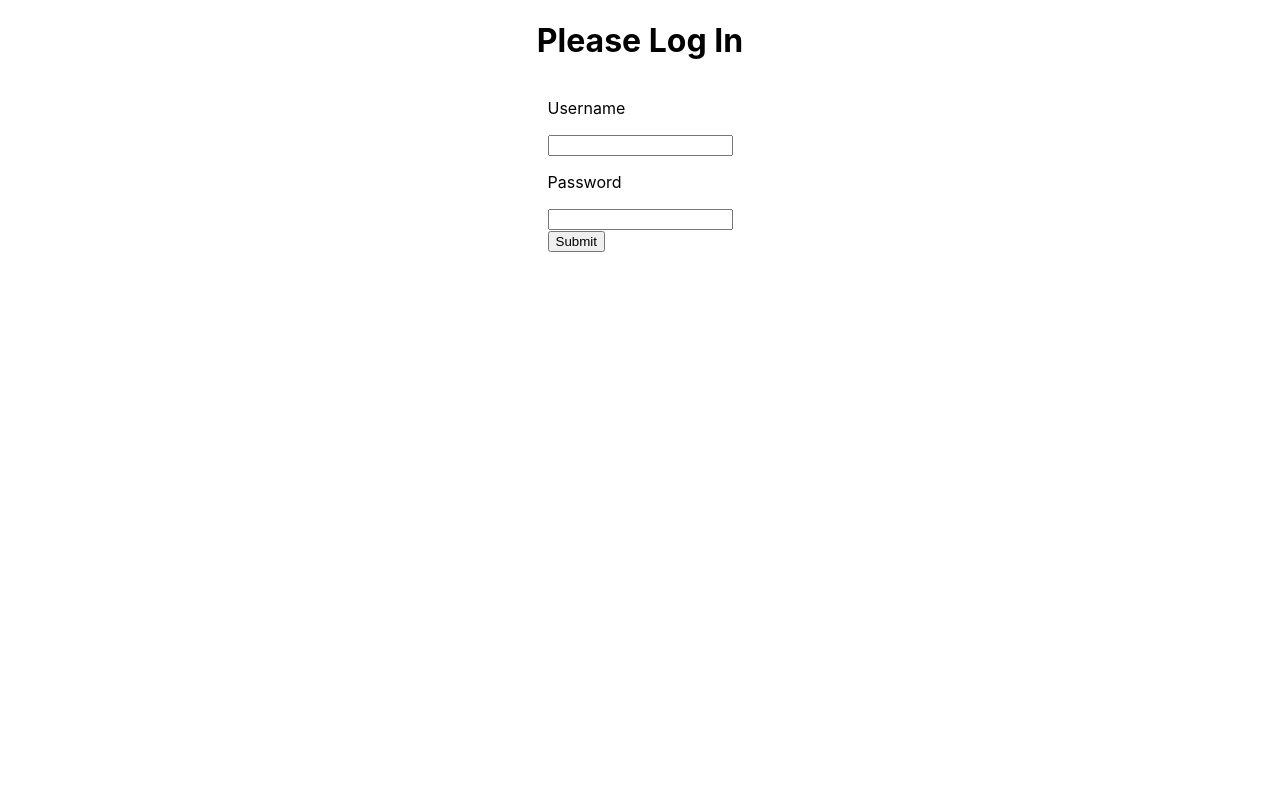
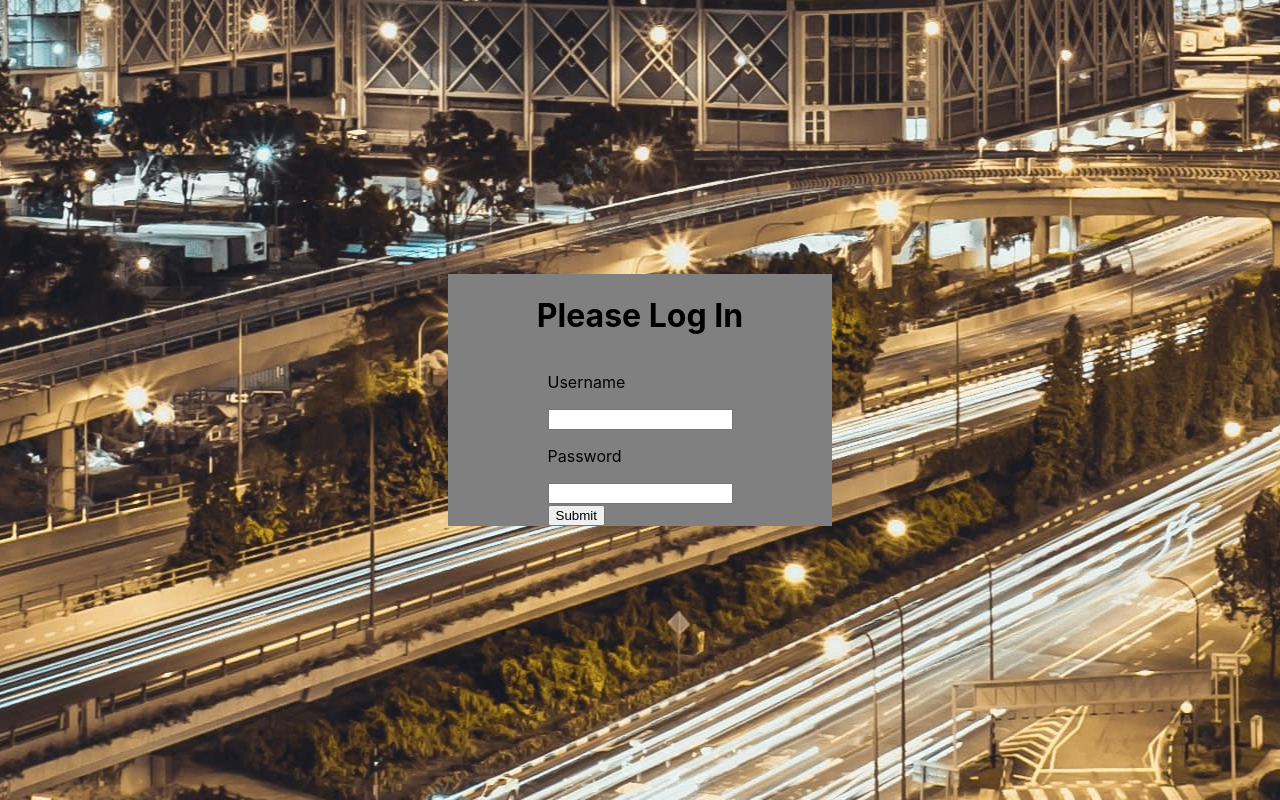
Before and after one commit to MaJaWh/ChargeUp, a React (Create React App) app: page / in a window 1280 px wide. Built offline with nearby package versions, Linux system fonts and the light colour scheme.

Commit message:
Added a background im age to the login page

```diff
--- a/src/components/Login.jsx
+++ b/src/components/Login.jsx
@@ -29,9 +29,11 @@ function Login({ setToken }) {
     }
 
     return(
-        <div className="login-wrapper">
+        <div className='login__outer'>
+         <div className='login__background-image'>
+          <div className="login-box">
             <h1>Please Log In</h1>
-        <form onSubmit={handleSubmit}>
+            <form onSubmit={handleSubmit}>
             <label>
                 <p>Username</p>
                 <input type="text" onChange={e => setUsername(e.target.value)}/>
@@ -43,7 +45,9 @@ function Login({ setToken }) {
             <div>
                 <button type="submit">Submit</button>
             </div>
-        </form>
+            </form>
+          </div>
+         </div>
         </div>
     )
 }
--- a/src/styles/Login.css
+++ b/src/styles/Login.css
@@ -1,5 +1,26 @@
-.login-wrapper {
+.login__outer {
+    background-color: none;
+    width: auto;
+    height: 100vh;
+}
+
+.login__background-image {
+    display: flex;
+    align-items: center;
+    justify-content: center;
+    flex-direction: column;
+    background-image: url('../images/xavier-l-_3xRXB_CF5w-unsplash\(2\).jpg');
+    background-position: center;
+    background-repeat: no-repeat;
+    height: 100vh;
+    width: 100%;
+}
+
+.login-box{
+    background-color: grey;
     display: flex;
     flex-direction: column;
     align-items: center;
+    margin: auto;;
+    width: 30%;
 }
```
Also changed, not shown: src/images/xavier-l-_3xRXB_CF5w-unsplash(2).jpg (added).
